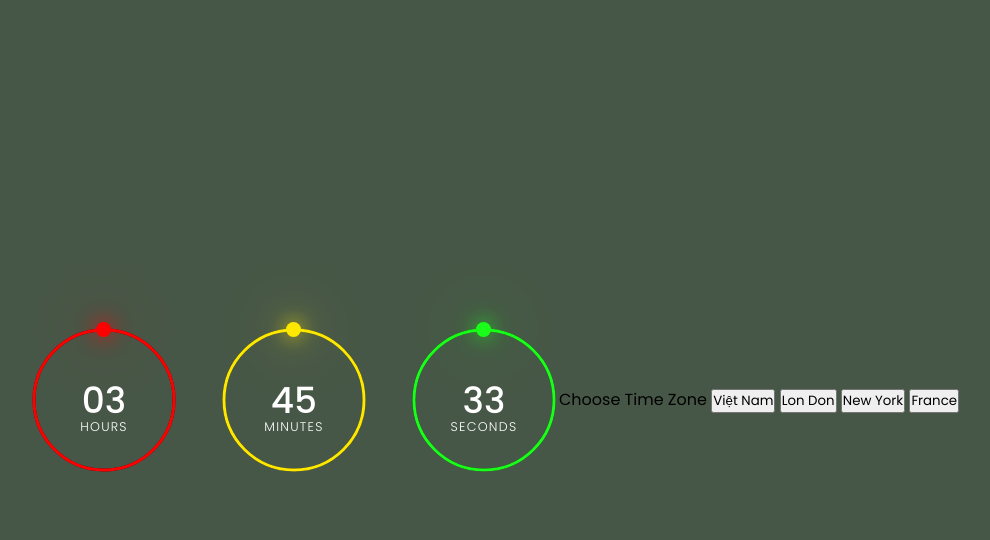
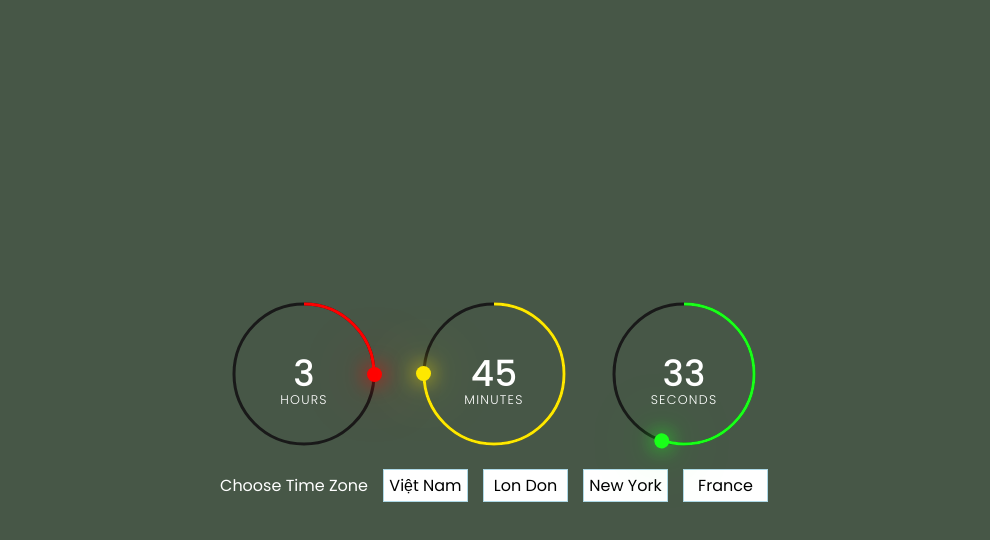
Before and after one commit to doanthanhquang/electric-clock, a plain HTML site: page index.html in a window 1280 px wide. Both pictures are taken after a click on the button "France". Shown: the whole page, without its empty margins (146-1136 px from the left). Drawn offline with Linux system fonts and the light colour scheme.

Commit message:
some change

```diff
--- a/js/time.js
+++ b/js/time.js
@@ -1,36 +1,76 @@
 setInterval(() => {
-    let hours = document.getElementById('hours');
-    let minutes = document.getElementById('minutes');
-    let seconds = document.getElementById('seconds');
-    let ampm = document.getElementById('ampm');
+    var hours = document.getElementById('hours');
+    var minutes = document.getElementById('minutes');
+    var seconds = document.getElementById('seconds');
 
     let hr_dot = document.querySelector('.hr_dot');
     let min_dot = document.querySelector('.min_dot');
     let sec_dot = document.querySelector('.sec_dot');
 
-
     let hh = document.getElementById('hh');
     let mm = document.getElementById('mm');
     let ss = document.getElementById('ss');
 
-    let h = new Date().getHours();
-    let m = new Date().getMinutes();
-    let s = new Date().getSeconds();
-    let am = h >= 12 ? "PM" : "AM";
+    var h = new Date().getHours();
+    var m = new Date().getMinutes();
+    var s = new Date().getSeconds();
 
-    //convert 24h to 12h
-    if (h > 12) {
-        h = h - 12;
+    let vietnam = document.getElementById('vn')
+    vietnam.onclick = function(){
+        h = h < 10 ? "0" + h : h;
+        m = m < 10 ? "0" + m : m;
+        s = s < 10 ? "0" + s : s;
+
+        hours.innerHTML = h + "<br><span>Hours</span>";
+        minutes.innerHTML = m + "<br><span>Minutes</span>";
+        seconds.innerHTML = s + "<br><span>Seconds</span>";
+
     }
-    h = h < 10 ? "0" + h : h;
-    m = m < 10 ? "0" + m : m;
-    s = s < 10 ? "0" + s : s;
+    let london = document.getElementById('ld');
+    london.onclick = function() {
+        h = h - 6;
+        h = h < 10 ? "0" + h : h;
+        m = m < 10 ? "0" + m : m;
+        s = s < 10 ? "0" + s : s;
 
+        hours.innerHTML = h + "<br><span>Hours</span>";
+        minutes.innerHTML = m + "<br><span>Minutes</span>";
+        seconds.innerHTML = s + "<br><span>Seconds</span>";
+    }
+
+    let newyork = document.getElementById('ny');
+    newyork.onclick = function() {
+        h = h < 11 ? (24 - (11 - h)) : h -11;
+        h = h < 10 ? "0" + h : h;
+        m = m < 10 ? "0" + m : m;
+        s = s < 10 ? "0" + s : s;
+
+        hours.innerHTML = h + "<br><span>Hours</span>";
+        minutes.innerHTML = m + "<br><span>Minutes</span>";
+        seconds.innerHTML = s + "<br><span>Seconds</span>";
+    }
+
+    let france = document.getElementById('fr');
+    france.onclick = function() {
+        h = h - 5;
+
+        h = h < 10 ? "0" + h : h;
+        m = m < 10 ? "0" + m : m;
+        s = s < 10 ? "0" + s : s;
+
+        hours.innerHTML = h + "<br><span>Hours</span>";
+        minutes.innerHTML = m + "<br><span>Minutes</span>";
+        seconds.innerHTML = s + "<br><span>Seconds</span>";
+    }
+
+
+    // h = h < 10 ? "0" + h : h;
+    // m = m < 10 ? "0" + m : m;
+    // s = s < 10 ? "0" + s : s;
 
     hours.innerHTML = h + "<br><span>Hours</span>";
     minutes.innerHTML = m + "<br><span>Minutes</span>";
     seconds.innerHTML = s + "<br><span>Seconds</span>";
-    ampm.innerHTML = am;
 
     hh.style.strokeDashoffset = 440 - (440 * h) / 12;
     mm.style.strokeDashoffset = 440 - (440 * m) / 60;
--- a/project2.css
+++ b/project2.css
@@ -8,6 +8,7 @@
 
 body {
     display: flex;
+    flex-direction: column;
     justify-content: center;
     align-items: center;
     min-height: 100vh;
@@ -91,3 +92,27 @@ body {
     border-radius: 50%;
     box-shadow: 0 0 20px var(--clr), 0 0 60px var(--clr);
 }
+
+.btn {
+    display: flex;
+    flex-direction: row;
+    align-items: center;
+    margin-top: 20px;
+}
+label{
+    color: white;
+}
+input:hover{
+    background: #1e90ff;
+    color: white;
+}
+
+input{
+    font-size: 12pt;
+    width: 85px;
+    margin-left: 15px;
+    padding: 3px;
+    background: white;
+    border: none;
+    border: 1px solid lightblue;
+}
```
